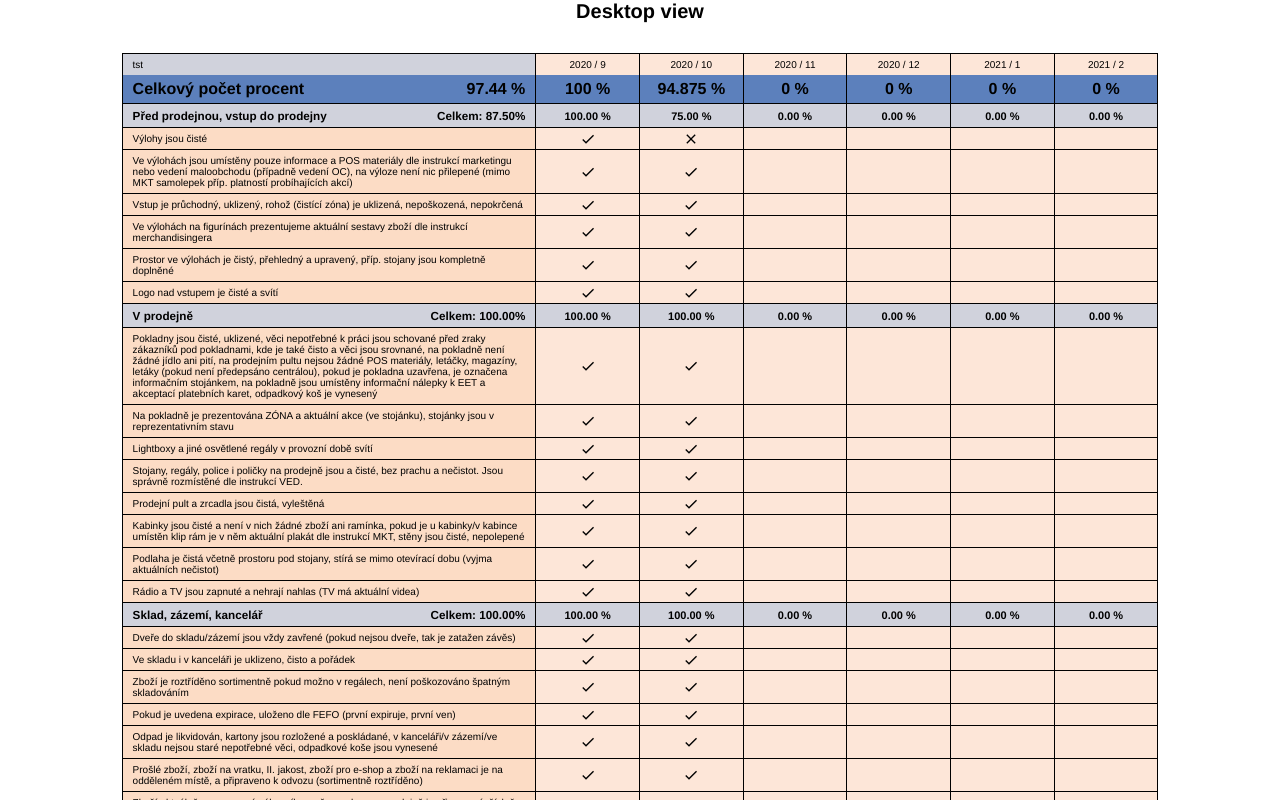
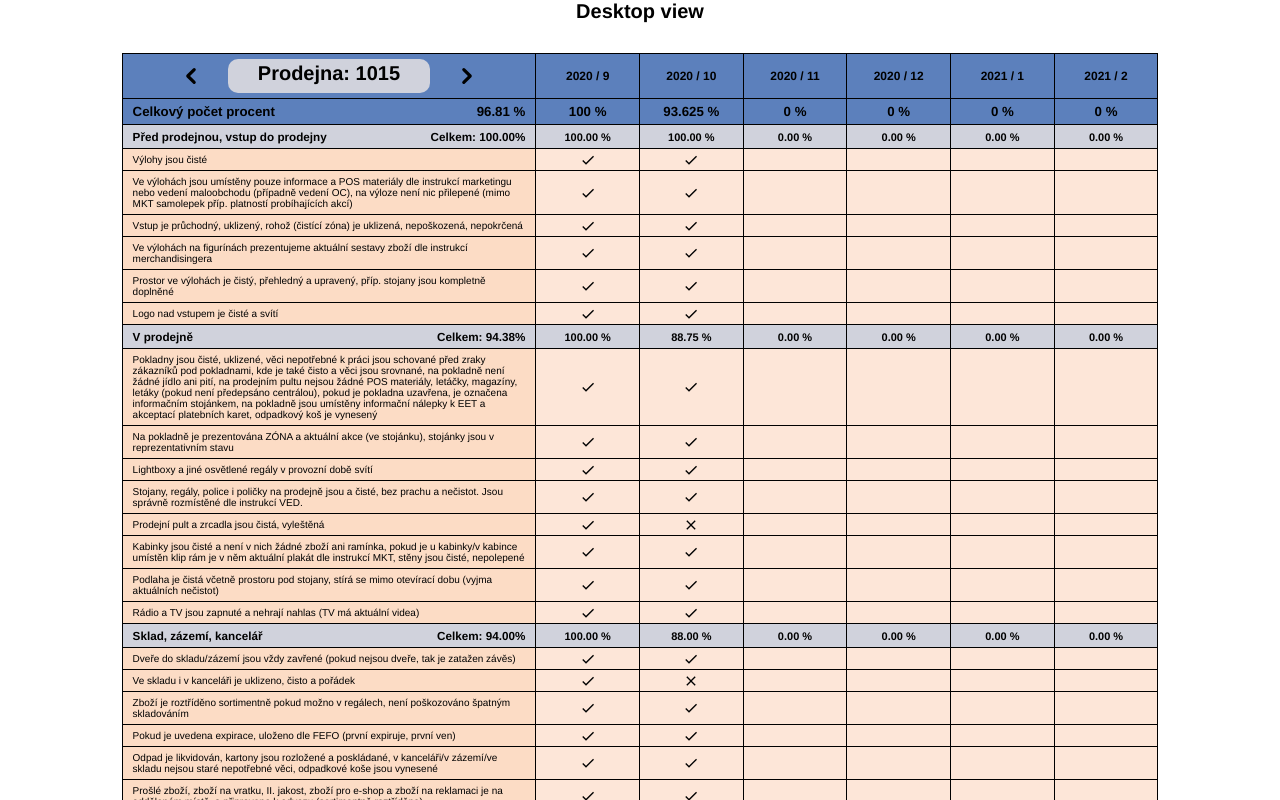
Before and after one commit to brojor/store-audit-desktop, a Vue app: page / in a window 1280 px wide. Shown: the top 800 px of the page. Built offline with nearby package versions, Linux system fonts and the light colour scheme.

Commit message:
přidáno měnění prodejen šipkami

```diff
--- a/src/components/DesktopView.vue
+++ b/src/components/DesktopView.vue
@@ -1,28 +1,38 @@
 <template>
   <main>
+    <!-- <button @click="testfn">click</button> -->
     <h1>Desktop view</h1>
     <div class="main-container">
-      <div class="kategory">
-        <div class="title col1">tst</div>
-        <div class="status col2" v-for="(audit, index) in audits" :key="index">
+      <header>
+        <div class="row kategory">
+          <StoreSelector
+            class="col1"
+            @storeChanged="toggleStore"
+          ></StoreSelector>
+          <div
+            class="col2 center-x-y date"
+            v-for="(audit, index) in audits"
+            :key="index"
+          >
             {{ audit.month }}
           </div>
         </div>
         <div class="container">
           <div class="totalPerc">
             <div class="col1 flex justify-between">
-            <h4>Celkový počet procent</h4>
-            <h4>{{ halfYearScore.toFixed(2) }} %</h4>
+              <h5>Celkový počet procent</h5>
+              <h5>{{ halfYearScore.toFixed(2) }} %</h5>
             </div>
             <div
               v-for="(audit, auditIndex) in audits"
               :key="auditIndex"
               class="col2 center-x-y"
             >
-            <h4>{{ totalScorePerAudit(auditIndex) }} %</h4>
+              <h5>{{ totalScorePerAudit(auditIndex) }} %</h5>
             </div>
           </div>
         </div>
+      </header>
 
       <div
         v-for="(points, katKey, katIndex) in pointNames"
@@ -71,18 +81,23 @@
 </template>
 
 <script>
+import StoreSelector from '@/components/StoreSelector.vue';
 import MySvg from '@/components/MySvg.vue';
 import dataStore from '../../dataStore';
-import audits from '../../1018';
+import store1015 from '../../1015';
+import store1016 from '../../1016';
+import store1018 from '../../1018';
+
 import { katNames, pointNames, weights } from '../../names';
 
 export default {
   name: 'DesktopView',
-  components: { MySvg },
+  components: { MySvg, StoreSelector },
 
   data() {
     return {
-      audits,
+      stores: { store1015, store1016, store1018 },
+      audits: store1015,
       dataStore,
       katNames,
       pointNames,
@@ -90,6 +105,10 @@ export default {
     };
   },
   methods: {
+    toggleStore(store) {
+      this.audits = this.stores[store];
+    },
+
     katScorePerc(auditIndex, katKey) {
       const available = Object.values(this.weights[katKey]).reduce(
         (acc, val) => acc + val,
@@ -176,6 +195,10 @@ export default {
 </script>
 
 <style lang="css" scoped>
+header {
+  background: var(--bg-dark);
+}
+
 main {
   width: 90vw;
   margin: auto;
@@ -185,7 +208,7 @@ main {
   background: var(--bg-semidark);
   display: flex;
   justify-content: space-between;
-  padding: 0 1rem;
+  padding: 0.5rem 1rem;
 }
 
 .kategory {
@@ -254,6 +277,7 @@ main {
   background: var(--bg-dark);
   font-size: 1.6rem;
   border-bottom: 1px solid black;
+  /*color: #f47920;*/
 }
 .totalPerc div {
   /*padding: 0.5rem;*/
@@ -267,7 +291,9 @@ main {
   border-top: 1px solid black;
   margin: 3rem auto;
 }
-.title {
-  padding: 0.5rem 1rem;
+.date {
+  font-size: 1.2rem;
+  /*color: white;*/
+  font-weight: 700;
 }
 </style>
--- /dev/null
+++ b/src/components/StoreSelector.vue
@@ -0,0 +1,99 @@
+<template>
+  <!-- <h5>ahooj!!</h5> -->
+
+  <div class="main">
+    <button @click="change('prev')">
+      <svg
+        width="32px"
+        height="32px"
+        xmlns="http://www.w3.org/2000/svg"
+        viewBox="0 0 20 20"
+        fill="currentColor"
+        color="#000000"
+      >
+        <path
+          fill-rule="evenodd"
+          d="M12.707 5.293a1 1 0 010 1.414L9.414 10l3.293 3.293a1 1 0
+          01-1.414 1.414l-4-4a1 1 0 010-1.414l4-4a1 1 0 011.414 0z"
+          clip-rule="evenodd"
+        ></path>
+      </svg>
+    </button>
+    <h1>Prodejna: {{ stores[selectedIndex] }}</h1>
+    <button @click="change('next')">
+      <svg
+        width="32px"
+        height="32px"
+        xmlns="http://www.w3.org/2000/svg"
+        viewBox="0 0 20 20"
+        fill="currentColor"
+        color="#000000"
+      >
+        <path
+          fill-rule="evenodd"
+          d="M7.293 14.707a1 1 0 010-1.414L10.586 10 7.293 6.707a1 1 0
+          011.414-1.414l4 4a1 1 0 010 1.414l-4 4a1 1 0 01-1.414 0z"
+          clip-rule="evenodd"
+        ></path>
+      </svg>
+    </button>
+  </div>
+</template>
+
+<script>
+export default {
+  name: 'StoreSelector',
+
+  data() {
+    return {
+      stores: [1015, 1016, 1018],
+      selectedIndex: 0,
+    };
+  },
+
+  methods: {
+    change(direction) {
+      // prettier-ignore
+      if (direction === 'next') {
+        this.selectedIndex = this.selectedIndex !== this.stores.length - 1
+          ? (this.selectedIndex += 1)
+          : 0;
+      }
+      // prettier-ignore
+      if (direction === 'prev') {
+        this.selectedIndex = this.selectedIndex !== 0
+          ? (this.selectedIndex -= 1)
+          : this.stores.length - 1;
+      }
+      this.$emit('storeChanged', `store${this.stores[this.selectedIndex]}`);
+    },
+  },
+};
+</script>
+
+<style lang="css" scoped>
+.main {
+  display: flex;
+  justify-content: center !important;
+}
+
+h1 {
+  /*margin-top: 0.5rem;*/
+  background: var(--bg-semidark);
+  padding: 0.25rem 3rem;
+  border-radius: 1rem;
+  margin: 0 2rem;
+}
+
+button {
+  outline: none;
+  border: none;
+  background: inherit;
+  border-radius: 50%;
+  line-height: 0;
+  padding: 0.1rem;
+}
+button:hover {
+  background: #7995c4;
+}
+</style>
```
Lines whose indentation alone changed are shown as unchanged.
